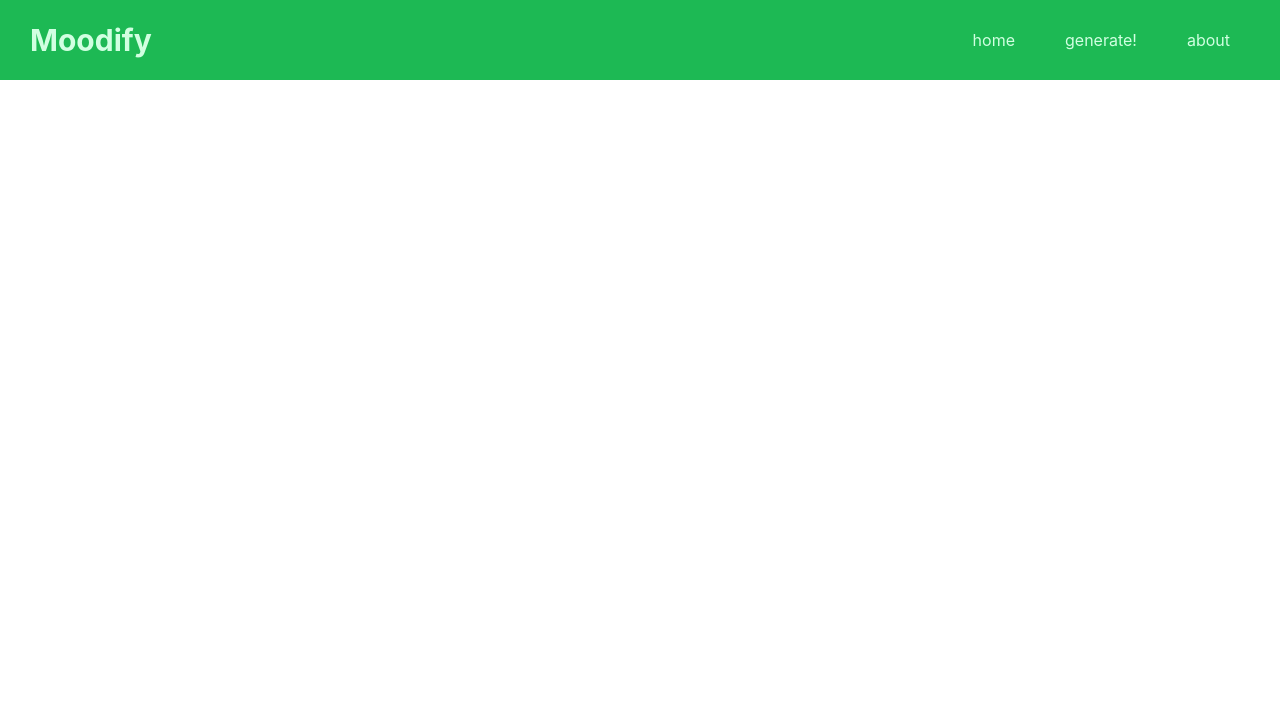
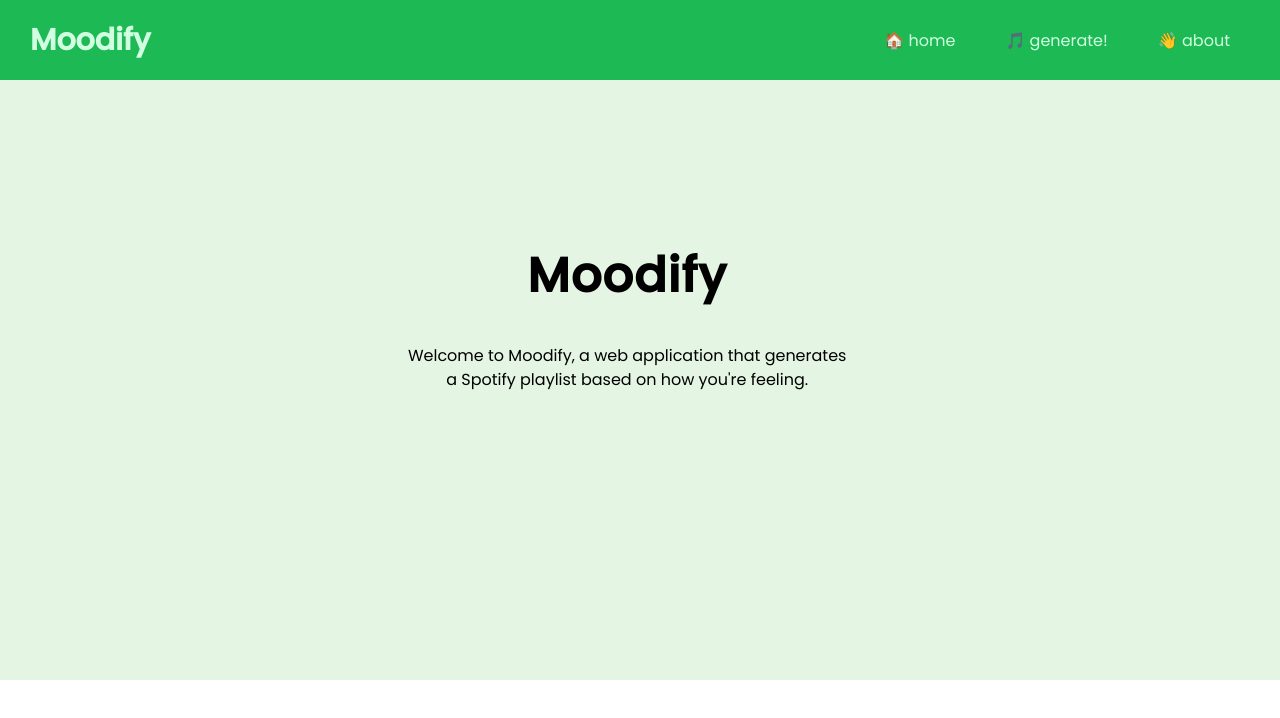
Before and after one commit to JensonChoi/moodify, a React (Create React App) app: page / in a window 1280 px wide. Shown: the top 718 px of the page. Built offline with nearby package versions, Linux system fonts and the light colour scheme.

Commit message:
Add routing functionality and home page

```diff
--- a/src/App.js
+++ b/src/App.js
@@ -1,16 +1,21 @@
-import logo from './logo.svg';
 import Navbar from'./components/Navbar';
 import Home from'./components/Home';
 import './App.css';
-import { BrowserRouter as Router, Route, Switch } from 'react-router-dom';
+import { BrowserRouter as Router, Route, Routes } from 'react-router-dom';
 
 
 function App() {
   return (
     <div className="App">
      <Router>
-        <Navbar />
-      </Router>
+
+      <Navbar />
+      <div className='container'>
+        <Routes>
+          <Route exact path='/' element={<Home/>} />
+        </Routes>
+      </div>
+     </Router>
     </div>
   );
 }
--- a/src/components/Home.js
+++ b/src/components/Home.js
@@ -1,8 +1,17 @@
 import React from "react";
+import '../styles/Home.css';
+import '../styles/global.css';
 
 function Home() {
     return (
-        <div style={"background-color:blue;"}>hellos</div>
+        <div className="home-page">
+            <div className="main-section">
+                <h1 className="heading">Moodify</h1>
+                <div className="desc">
+                    Welcome to Moodify, a web application that generates a Spotify playlist based on how you're feeling.
+                </div>
+            </div>
+        </div>
     );
 }
 
--- a/src/components/Navbar.js
+++ b/src/components/Navbar.js
@@ -1,6 +1,7 @@
 import React from "react";
 import { Link } from "react-router-dom";
 import '../styles/Navbar.css';
+import '../styles/global.css';
 
 function Navbar() {
     return (
@@ -9,13 +10,13 @@ function Navbar() {
         Moodify
       </Link>
       <Link className="nav-link right" to="/">
-        home
+        🏠 home
       </Link>
       <Link className="nav-link right" to="/">
-        generate!
+        🎵 generate!
       </Link>
       <Link className="nav-link right" to="/">
-        about
+        👋 about
       </Link>
     </div>
     );
--- /dev/null
+++ b/src/styles/Home.css
@@ -0,0 +1,20 @@
+.home-page {
+    background-color: #E4F5E4;
+    height: 600px;
+    overflow: hidden;
+}
+
+.main-section {
+    padding-top: 10%;
+    width: 35%;
+    padding-left: 31.5%;
+}
+
+.heading {
+    font-size: 3em;
+    letter-spacing: 1px;
+}
+
+.desc {
+    line-height: 24px;
+}
--- /dev/null
+++ b/src/styles/global.css
@@ -0,0 +1,5 @@
+@import url('https://fonts.googleapis.com/css2?family=Poppins:wght@200;300;400;500&display=swap');
+
+* {
+    font-family: 'Poppins', sans-serif;
+}
```
Also changed, not shown: src/logo.svg (deleted).
